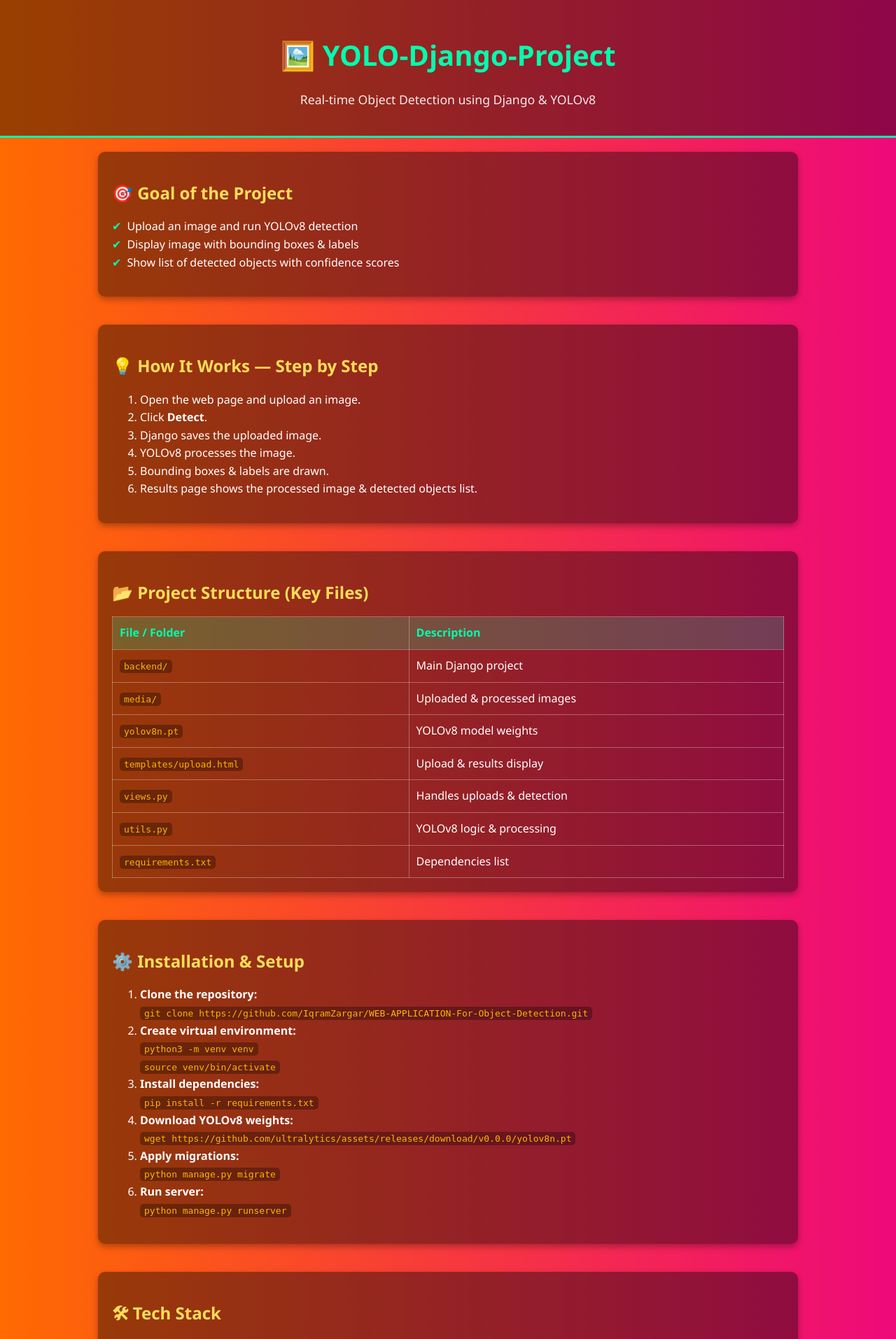
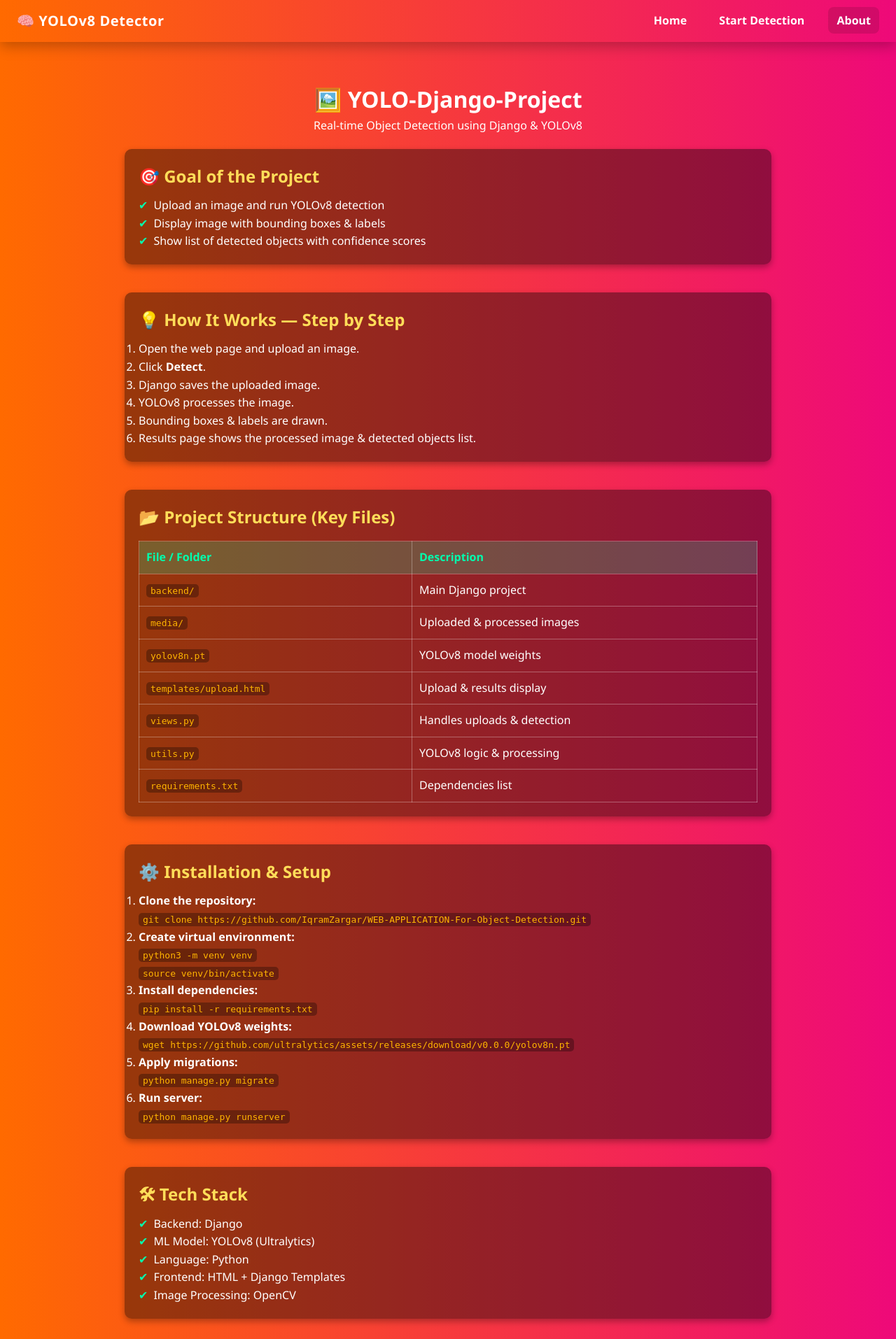
Before and after one commit to IqramZargar/DetectronV8, a Django app: page /about/ in a window 1280 px wide. Shown: the top 1914 px of the page at 70% size. Run offline with Django 5.2, Linux system fonts and the light colour scheme.

Commit message:
Updated templates: unified navbar, removed footer, fixed about page

```diff
--- a/backend/ObjectDetector/templates/about.html
+++ b/backend/ObjectDetector/templates/about.html
@@ -1,10 +1,8 @@
+{% extends "base.html" %}
 {% load static %}
-<!DOCTYPE html>
-<html lang="en">
-<head>
-  <meta charset="UTF-8" />
-  <meta name="viewport" content="width=device-width, initial-scale=1.0" />
-  <title>About - YOLO Django Project</title>
+{% block title %}About - YOLOv8{% endblock %}
+
+{% block extra_head %}
 <style>
   body {
     font-family: 'Segoe UI', sans-serif;
@@ -15,31 +13,7 @@
     line-height: 1.6;
   }
 
-    header {
-      background: rgba(0, 0, 0, 0.4);
-      padding: 20px;
-      text-align: center;
-      border-bottom: 3px solid #00ffae;
-    }
-
-    header h1 {
-      font-size: 2.5rem;
-      margin-bottom: 5px;
-      color: #00ffae;
-    }
-
-    header p {
-      font-size: 1.1rem;
-      opacity: 0.9;
-    }
-
-    main {
-      max-width: 1000px;
-      margin: auto;
-      padding: 20px;
-    }
-
-    section {
+  main section {
     margin-bottom: 40px;
     background: rgba(0, 0, 0, 0.4);
     padding: 20px;
@@ -97,15 +71,6 @@
     text-decoration: underline;
   }
 
-    footer {
-      text-align: center;
-      padding: 15px;
-      background: rgba(0,0,0,0.4);
-      margin-top: 40px;
-      font-size: 0.9rem;
-      border-top: 3px solid #00ffae;
-    }
-
   /* Contributors */
   .contributors {
     display: flex;
@@ -136,18 +101,15 @@
     margin: 3px 0 8px;
     font-style: italic;
   }
-    .contributor-info a {
-      margin-right: 10px;
-    }
 </style>
-</head>
-<body>
-  <header>
+{% endblock %}
+
+{% block content %}
+  <header style="text-align:center; margin-bottom:20px;">
     <h1>🖼️ YOLO-Django-Project</h1>
     <p>Real-time Object Detection using Django & YOLOv8</p>
   </header>
 
-  <main>
   <section>
     <h2>🎯 Goal of the Project</h2>
     <ul>
@@ -207,21 +169,8 @@
   </section>
 
   <section>
-      <h2>🤝 Contributing</h2>
-      <p>Pull requests are welcome! Found a bug or suggestion? Open an issue.</p>
-    </section>
-
-    <section>
-      <h2>📄 License</h2>
-      <p>This project is licensed under the MIT License.</p>
-    </section>
-
-    <!-- Contributors -->
-    <section>
     <h2>👨‍💻 Project Designers</h2>
     <div class="contributors">
-
-        <!-- Asrar -->
       <div class="contributor">
         <img src="{% static 'images/asrar.jpg' %}" alt="Asrar Shah">
         <div class="contributor-info">
@@ -232,7 +181,6 @@
         </div>
       </div>
 
-        <!-- Iqram -->
       <div class="contributor">
         <img src="{% static 'images/ikram.jpg' %}" alt="Iqram Zargar">
         <div class="contributor-info">
@@ -242,13 +190,6 @@
           <a href="https://www.linkedin.com/in/iqram-zargar-750709375" target="_blank">LinkedIn🔗</a>
         </div>
       </div>
-
     </div>
   </section>
-  </main>
-
-  <footer>
-    &copy; 2025 YOLO-Django-Project
-  </footer>
-</body>
-</html>
+{% endblock %}
--- a/backend/ObjectDetector/templates/base.html
+++ b/backend/ObjectDetector/templates/base.html
@@ -6,7 +6,6 @@
   <title>{% block title %}YOLOv8 Object Detection{% endblock %}</title>
   <meta name="viewport" content="width=device-width, initial-scale=1.0" />
   <style>
-    /* ---------- Simple, shared styles (you can move to static later) ---------- */
     :root {
       --accent1: #ff6a00;
       --accent2: #ee0979;
@@ -57,19 +56,6 @@
       margin: 28px 16px;
     }
 
-    footer.site-footer{
-      width:100%;
-      padding:12px 18px;
-      color:white;
-      background: rgba(0,0,0,0.18);
-      border-top: 1px solid rgba(255,255,255,0.04);
-      display:flex;
-      justify-content:center;
-      gap:16px;
-      position: sticky;
-      bottom:0;
-    }
-
     @media (max-width:700px){
       header.site-header{ flex-direction:column; gap:8px; align-items:flex-start; padding:12px; }
       nav a{ margin-left:8px; padding:7px 10px; }
@@ -92,10 +78,5 @@
   <main class="container">
     {% block content %}{% endblock %}
   </main>
-
-  <footer class="site-footer">
-    <div>Front End: Asrar Shah — <a href="mailto:shahasrar600@gmail.com" style="color:inherit;text-decoration:underline">Gmail</a></div>
-    <div>Back End: Iqram Zargar — <a href="mailto:ikramzargar@gmail.com" style="color:inherit;text-decoration:underline">Gmail</a></div>
-  </footer>
 </body>
 </html>
--- a/backend/ObjectDetector/templates/detection.html
+++ b/backend/ObjectDetector/templates/detection.html
@@ -31,7 +31,4 @@
     {% endif %}
   </div>
 {% endif %}
-
-
-
 {% endblock %}
```
Also changed, not shown: backend/ObjectDetector/templates/home.html (+4 -4 lines). Lines whose indentation alone changed are shown as unchanged.
